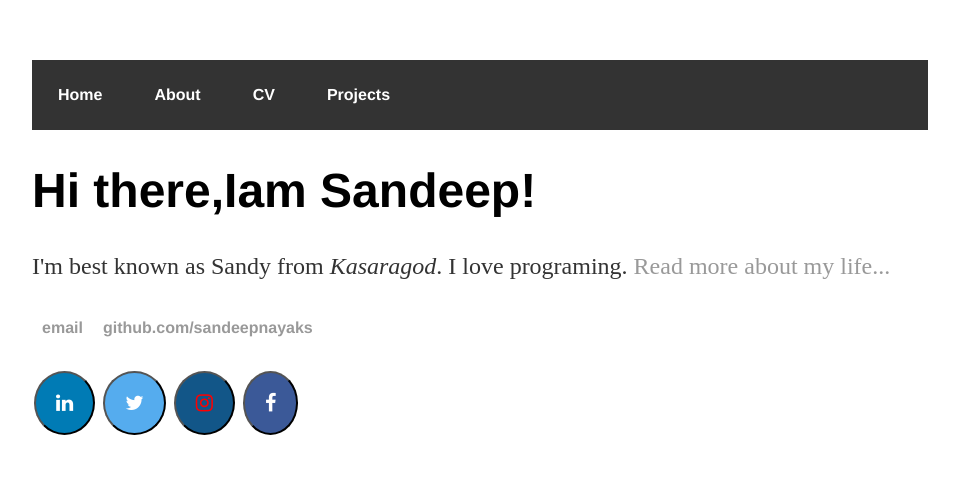
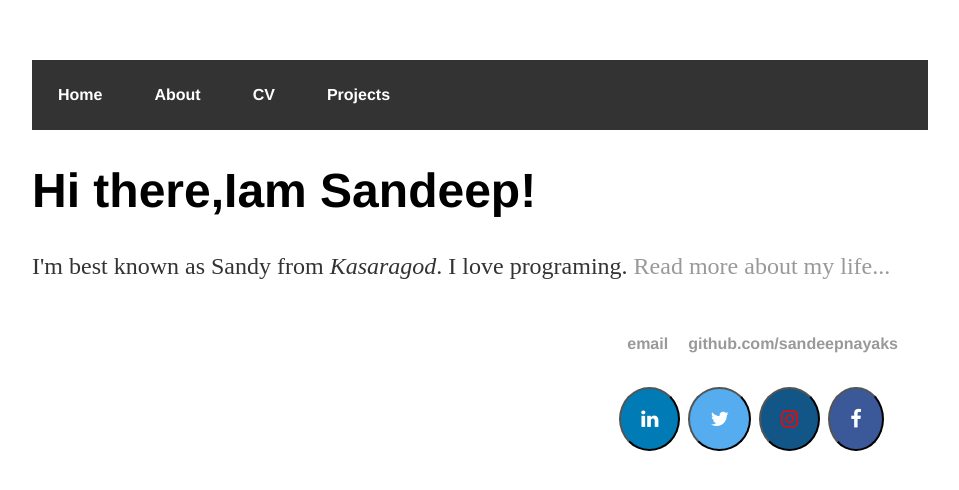
Before and after one commit to sandeepnayaks/sandeepnayaks.github.io, a Jekyll site: the page built from index.html, in a window 1280 px wide. Shown: the top 490 px of the page, without its empty margins (160-1119 px from the left). Built offline with Jekyll 4.4.1, drawn with Linux system fonts in a browser that asks for light colours.

Commit message:
Update default.html

```diff
--- a/_layouts/default.html
+++ b/_layouts/default.html
@@ -4,6 +4,11 @@
     <title>{{ page.title }}</title>
     <link rel="stylesheet" href="https://cdnjs.cloudflare.com/ajax/libs/font-awesome/4.7.0/css/font-awesome.min.css">
     <link rel="stylesheet" type="text/css" href="/css/main.css">
+	  <style>
+		  footer{
+			  float:right;
+		  }
+		  </style>
 
   </head>
 
```
